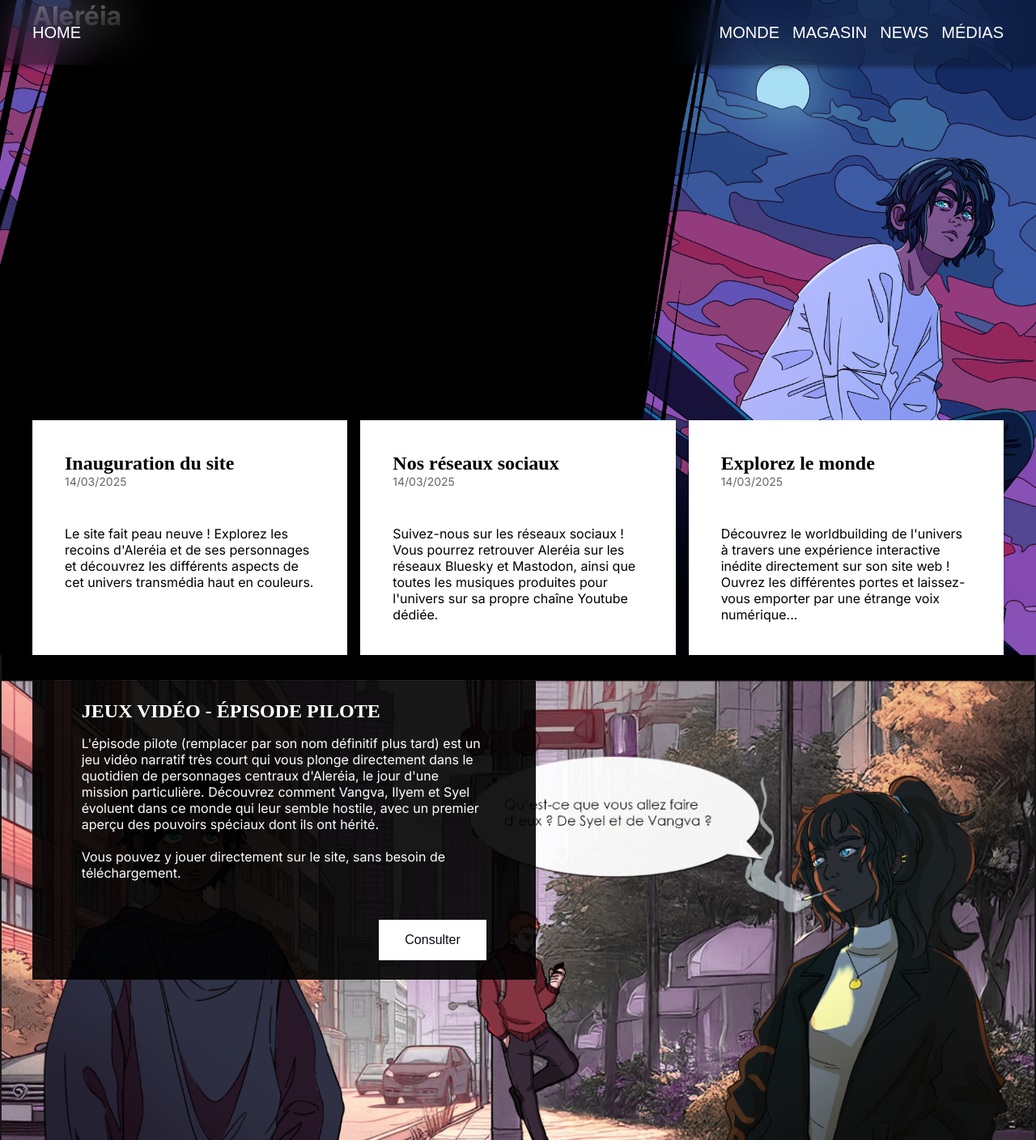
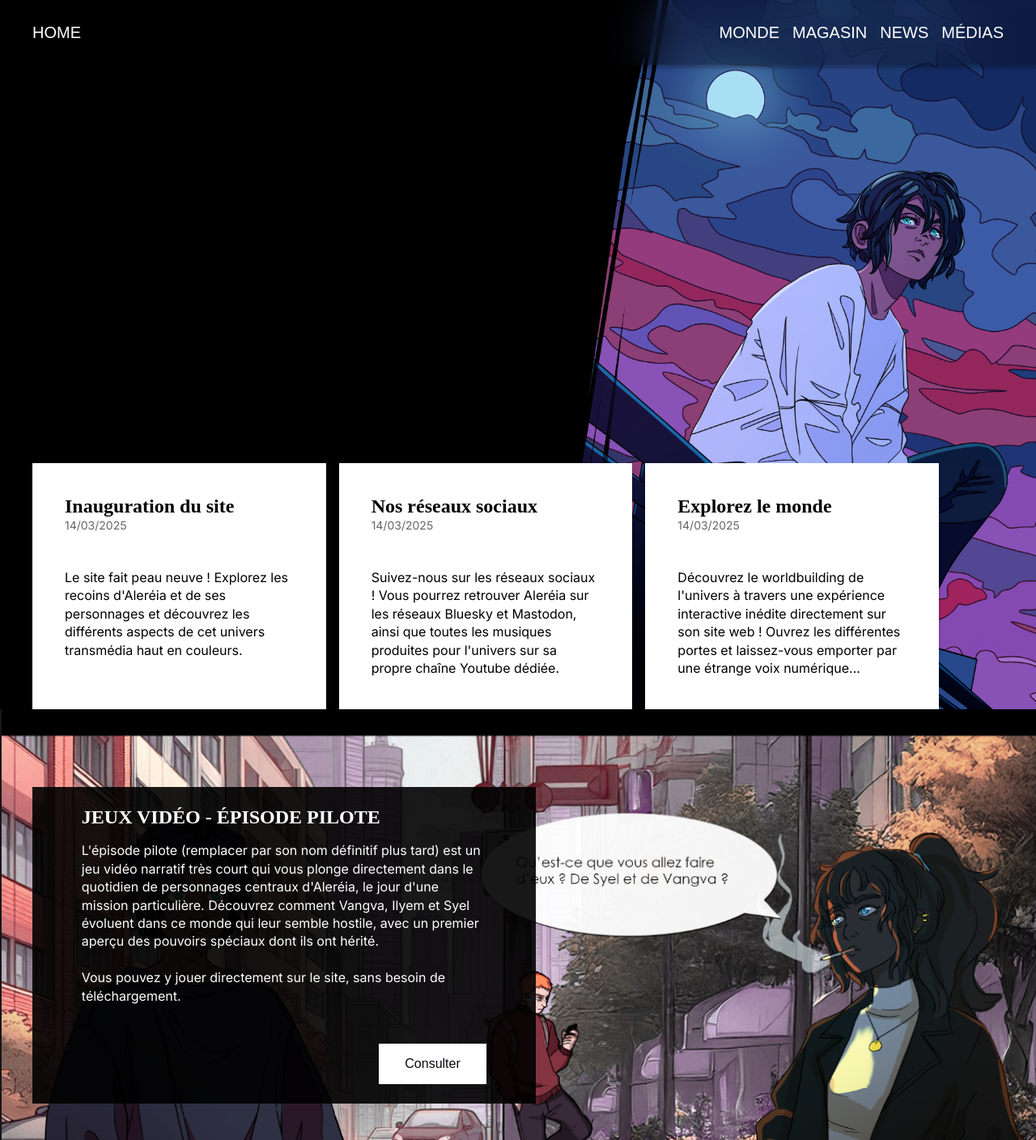
Before and after one commit to clementschmouker/alereia, a PHP site: page /src/index.php in a window 1280 px wide. Shown: the top 1408 px of the page at 81% size. Run offline with PHP 8.4, Linux system fonts and the light colour scheme; style sheets or scripts are compiled from the project's sources; some web fonts are replaced.

Commit message:
added mobile for most of the site

```diff
--- a/src/index.php
+++ b/src/index.php
@@ -1,4 +1,22 @@
 <?php
+
+    $news = array(
+        array(
+            "title" => "Inauguration du site",
+            "date" => "14/03/2025",
+            "content" => "Le site fait peau neuve ! Explorez les recoins d'Aleréia et de ses personnages et découvrez les différents aspects de cet univers transmédia haut en couleurs."
+        ),
+        array(
+            "title" => "Nos réseaux sociaux",
+            "date" => "14/03/2025",
+            "content" => "Suivez-nous sur les réseaux sociaux ! Vous pourrez retrouver Aleréia sur les réseaux Bluesky et Mastodon, ainsi que toutes les musiques produites pour l'univers sur sa propre chaîne Youtube dédiée."
+        ),
+        array(
+            "title" => "Explorez le monde",
+            "date" => "14/03/2025",
+            "content" => "Découvrez le worldbuilding de l'univers à travers une expérience interactive inédite directement sur son site web ! Ouvrez les différentes portes et laissez-vous emporter par une étrange voix numérique..."
+        )
+    )
 ?>
 
 <!DOCTYPE html>
@@ -6,6 +24,8 @@
     <head>
         <title>Aleréia</title>
         <link rel="stylesheet" href="dist/style.css">
+        <meta name="viewport" content="width=device-width, initial-scale=1">
+        <link rel="stylesheet" href="https://use.typekit.net/vbr6avk.css">
     </head>
     <body>
         <?php include './components/nav.php'; ?>
@@ -16,33 +36,17 @@
 
                 <div class="header__news">
                     <ul class="header__news__list">
+                        <?php foreach ($news as $new) { ?>
                             <li class="header__news__card card">
                                 <a href="./news">
                                     <div class="card__header">
-                                    <h2 class="card__title">Inauguration du site</h2>
-                                    <p class="card__date">14/03/2025</p>
+                                        <h2 class="card__title"><?php echo $new["title"]; ?></h2>
+                                        <p class="card__date"><?php echo $new["date"]; ?></p>
                                     </div>
-                                <p class="card__content">Le site fait peau neuve ! Explorez les recoins d'Aleréia et de ses personnages et découvrez les différents aspects de cet univers transmédia haut en couleurs.</p>
+                                    <p class="card__content"><?php echo $new["content"]; ?></p>
                                 </a>
                             </li>
-                        <li class="header__news__card card">
-                            <a href="./news">
-                                <div class="card__header">
-                                    <h2 class="card__title">Nos réseaux sociaux</h2>
-                                    <p class="card__date">14/03/2025</p>
-                                </div>
-                                <p class="card__content">Suivez-nous sur les réseaux sociaux ! Vous pourrez retrouver Aleréia sur les réseaux Bluesky et Mastodon, ainsi que toutes les musiques produites pour l'univers sur sa propre chaîne Youtube dédiée.</p>
-                            </a>
-                        </li>
-                        <li class="header__news__card card">
-                            <a href="./news">
-                                <div class="card__header">
-                                    <h2 class="card__title">Explorez le monde</h2>
-                                    <p class="card__date">14/03/2025</p>
-                                </div>
-                                <p class="card__content">Découvrez le worldbuilding de l'univers à travers une expérience interactive inédite directement sur son site web ! Ouvrez les différentes portes et laissez-vous emporter par une étrange voix numérique...</p>
-                            </a>
-                        </li>
+                        <?php } ?>
                     </ul>
                 </div>
             </div>
--- a/src/medias/index.php
+++ b/src/medias/index.php
@@ -9,6 +9,7 @@
     <head>
         <title>Media | Aleréia</title>
         <link rel="stylesheet" href="../dist/style.css">
+        <meta name="viewport" content="width=device-width, initial-scale=1">
     </head>
     <body class="media-page">
         <?php include '../components/nav.php'; ?>
--- a/src/news/index.php
+++ b/src/news/index.php
@@ -70,6 +70,7 @@
     <head>
         <title>News | Aleréia</title>
         <link rel="stylesheet" href="../dist/style.css">
+        <meta name="viewport" content="width=device-width, initial-scale=1">
     </head>
     <body class="news-page">
         <?php include '../components/nav.php'; ?>
--- a/src/scss/_variables.scss
+++ b/src/scss/_variables.scss
@@ -1,3 +1,19 @@
 $drop-shadow: 0 4px 4px 0 rgba(0, 0, 0, .25);
 $footer-height: 100px;
 $dark-color: #090710;
+
+$breakpoints: (
+  "xs": 480px,
+  "sm": 768px,
+  "md": 1024px,
+  "lg": 1200px,
+  "xl": 1440px
+);
+
+@mixin mq($breakpoint) {
+  @if map-has-key($breakpoints, $breakpoint) {
+    @media (min-width: map-get($breakpoints, $breakpoint)) {
+      @content;
+    }
+  }
+}
--- a/src/scss/header.scss
+++ b/src/scss/header.scss
@@ -2,19 +2,48 @@
     min-height: 100vh;
     background-image: url('../images/headerbg.png');
     background-size: cover;
+    background-position: 65% center;
+    padding-top: 50vh;
+
+    @include mq("md") {
+        background-position: center center;
+        padding-top: 0;
+    }
 
     h1 {
-        margin: 0;
+        margin: 5rem 0;
         color: white;
+        text-transform: uppercase;
+        font-family: "boucherie-block", sans-serif;
+        font-weight: 400;
+        font-style: normal;
+        font-size: 5rem;
+        text-align: center;
+
+        @include mq("md") {
+            margin: 0;
+            visibility: hidden;
+        }
     }
 
     &__news {
-        padding-top: 60vh;
+        @include mq("md") {
+            padding-top: 60vh;
+        }
 
         &__list {
+            width: 100vw;
+            margin-left: -2rem;
+            padding: 0 2rem;
             display: flex;
             justify-content: space-between;
-            width: 100%;
+            overflow-x: scroll;
+            box-sizing: border-box;
+
+            @include mq("md") {
+                overflow-x: hidden;
+                width: 100%;
+            }
         }
     }
 
@@ -23,12 +52,18 @@
         flex: 1;
         flex-direction: column;
         padding: 2.5rem;
+        min-width: 250px;
         background: white;
         box-shadow: $drop-shadow;
         transition: all .3s ease;
+        margin-right: 1rem;
 
         &:not(:last-child) {
-            margin-right: 1rem;
+            margin-bottom: 2rem;
+
+            @include mq("md") {
+                margin-bottom: 0;
+            }
         }
 
         &:hover {
--- a/src/scss/indexmedia.scss
+++ b/src/scss/indexmedia.scss
@@ -1,5 +1,6 @@
 .section-media {
     min-height: 600px;
+    padding: 4rem 0;
     background-size: cover;
 
     &:nth-child(even) {
@@ -14,13 +15,17 @@
     position: relative;
 
     &__content {
-        width: 500px;
-        position: absolute;
-        top: 2rem;
-        left: 0;
+        position: relative;
         padding: 1.5rem 3.8rem;
         background: rgba(0, 0, 0, .9);
         color: white;
+
+        @include mq("md") {
+            width: 500px;
+            position: absolute;
+            top: 2rem;
+            left: 0;
+        }
 
         &__head {
             text-transform: uppercase;
@@ -34,6 +39,9 @@
 
     &__link {
         display: block;
-        float: right;
+
+        @include mq("md") {
+            float: right;
+        }
     }
 }
--- a/src/scss/medias.scss
+++ b/src/scss/medias.scss
@@ -3,11 +3,14 @@
 
     &__block {
         float: right;
-        width: 50%;
         padding: 2rem;
         background: $dark-color;
         color: white;
         box-shadow: $drop-shadow;
+
+        @include mq("md") {
+            width: 50%;
+        }
 
         h1 {
             font-family: 'Tablon';
--- a/src/scss/nav.scss
+++ b/src/scss/nav.scss
@@ -7,6 +7,12 @@
     backdrop-filter: blur(30px);
     background-color: rgba(0, 0, 0, .3);
     box-shadow: $drop-shadow;
+
+    display: none;
+
+    @include mq("md") {
+        display: block;
+    }
 
     .container {
         display: flex;
@@ -60,12 +66,13 @@
             min-width: 400px;
             display: none;
             box-shadow: $drop-shadow;
+            right: 0;
 
             &::before {
                 content: '';
                 position: absolute;
                 top: -20px;
-                left: 10%;
+                right: 5%;
                 transform: translateX(-50%);
                 border-width: 10px;
                 border-style: solid;
--- a/src/scss/news.scss
+++ b/src/scss/news.scss
@@ -24,15 +24,23 @@
     h1 {
         width: 100%;
         margin-bottom: 1rem;
-        font-size: 8rem;
+        font-size: 5rem;
         text-align: center;
         font-family: 'Tablon';
+
+        @include mq("md") {
+            font-size: 8rem;
+        }
     }
 
     &__content {
-        width: calc(100% - 365px);
+        width: 100%;
         min-height: calc(59vh);
         margin-bottom: 2rem;
+
+        @include mq("md") {
+            width: calc(100% - 365px);
+        }
 
         &__title {
             font-family: 'Tablon';
@@ -51,16 +59,21 @@
     }
 
     aside {
-        float: right;
-        width: 315px;
+        width: 100%;
         padding: 2rem;
         background: $dark-color;
         color: white;
         box-sizing: border-box;
 
+        @include mq("md") {
+            width: 315px;
+            float: right;
+        }
+
         h2 {
             margin: 0;
             margin-bottom: 2rem;
+            font-family: 'Tablon';
         }
 
         li {
@@ -77,8 +90,12 @@
             color: white;
             text-decoration: none;
 
-            H3, span {
+            h3, span {
                 margin: 0;
+            }
+
+            h3 {
+                font-family: 'Tablon';
             }
         }
     }
--- a/src/scss/styles.scss
+++ b/src/scss/styles.scss
@@ -32,9 +32,16 @@ ul {
     list-style: none;
 }
 
+p {
+    line-height: 140%;
+}
+
 .container {
     max-width: 1200px;
-    margin: 0 auto;
+    margin: 0 2rem;
+    @include mq("lg") {
+        margin: 0 auto;
+    }
 }
 
 .link-button {
```
Also changed, not shown: index.php (added, +11 -0 lines). Lines whose indentation alone changed are shown as unchanged.
